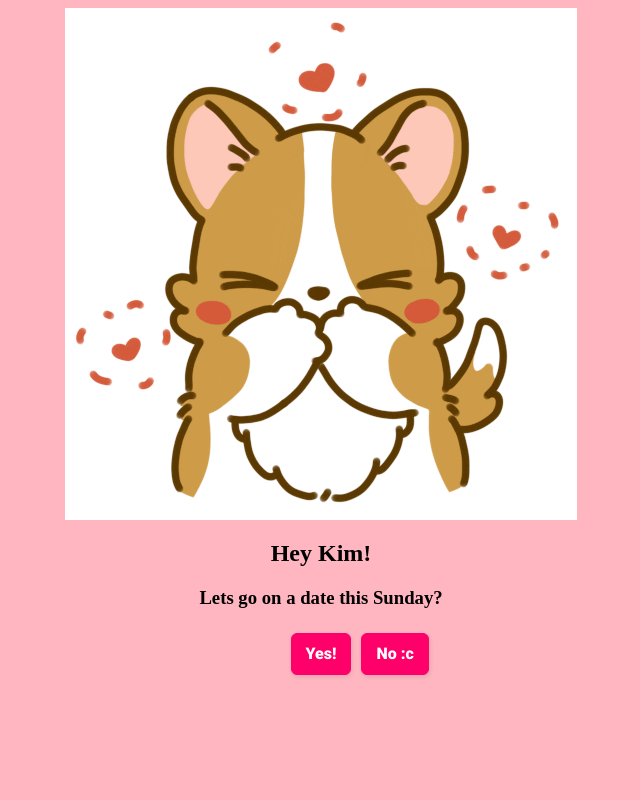
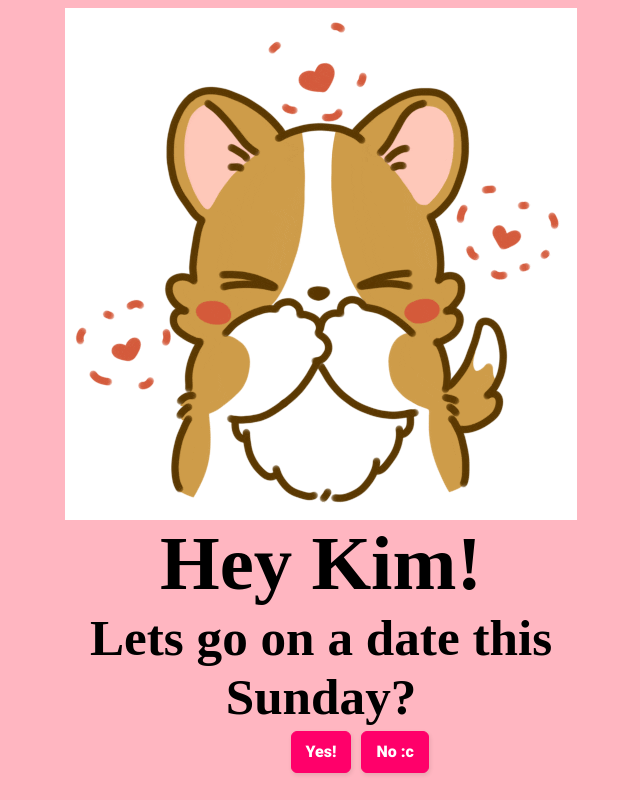
Before and after one commit to jessnotjass/kim, a website: page index.html in a window 1280 px wide. Shown: the whole page, without its empty margins (319-959 px from the left). Drawn offline with Linux system fonts and the light colour scheme.

Commit message:
change font size

```diff
--- a/styles.css
+++ b/styles.css
@@ -6,6 +6,17 @@ img {
   display: block;
   margin-left: auto;
   margin-right: auto;
+  width: auto;
+  height: auto;
+}
+h2, h3 {
+  margin: 0;
+}
+h2 {
+  font-size: 6vw;
+}
+h3 {
+  font-size: 4vw;
 }
 .center {
   margin: auto;
```
